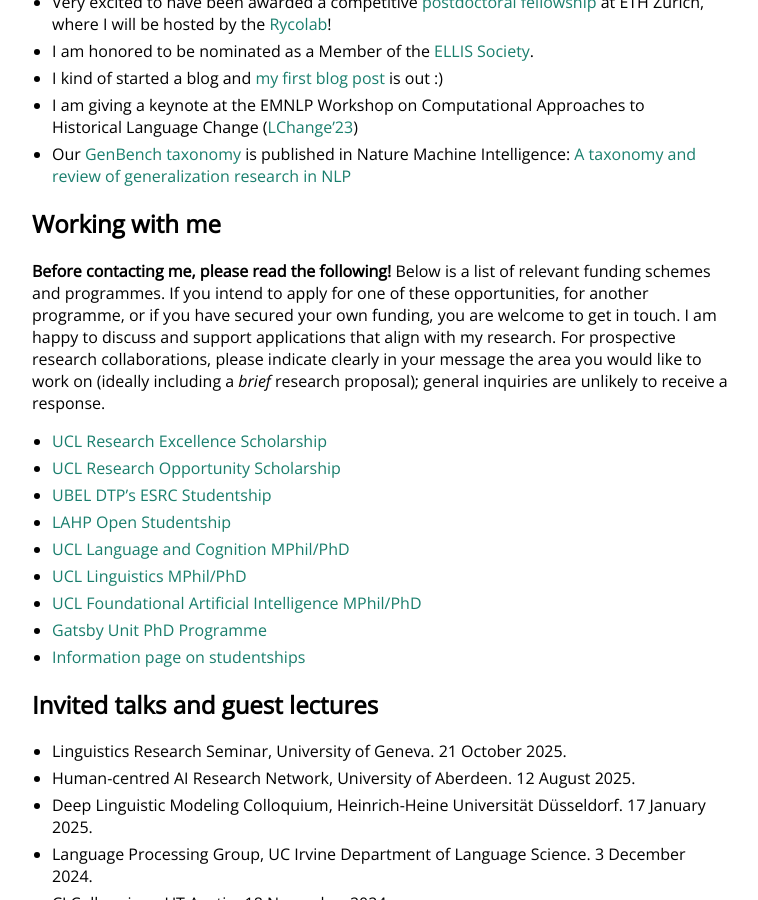
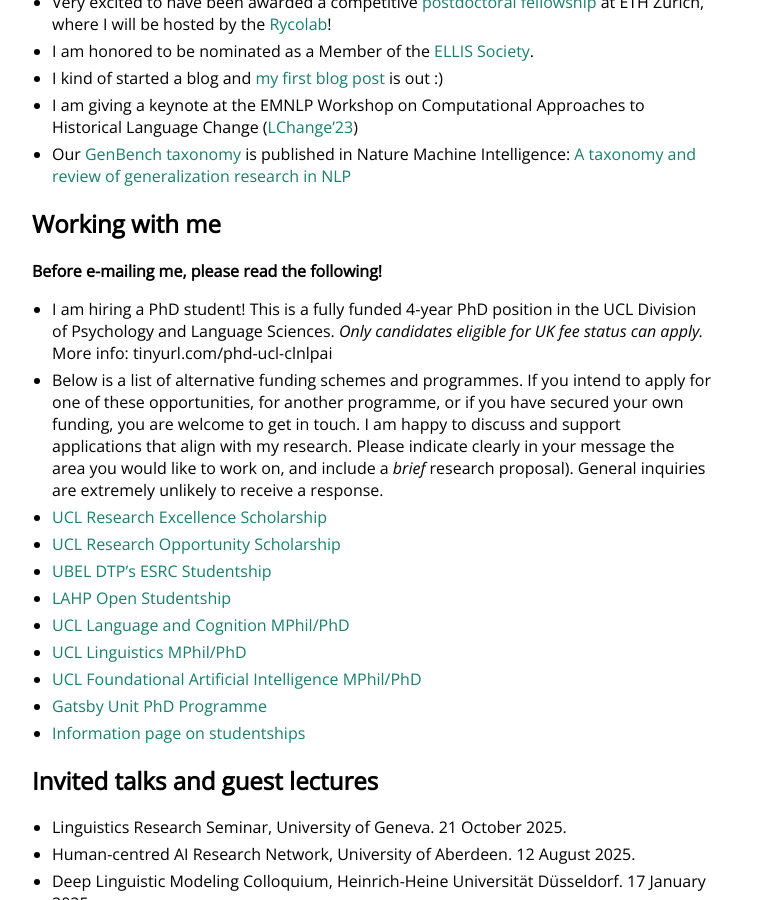
Before and after one commit to glnmario/glnmario.github.io, a Jekyll site: the page built from index.md, in a window 1280 px wide and 900 px high, scrolled down 1066 px. Shown: the whole window, without its empty margins (258-1016 px from the left). Built offline with Jekyll 4.4.1, drawn with Linux system fonts in a browser that asks for light colours; some of the changed text lies outside the part shown.

Commit message:
Update index.md

```diff
--- a/index.md
+++ b/index.md
@@ -37,8 +37,10 @@ My research explores the computational principles underlying the ability to unde
 -->
 
 ## Working with me
-**Before contacting me, please read the following!**
-Below is a list of relevant funding schemes and programmes. If you intend to apply for one of these opportunities, for another programme, or if you have secured your own funding, you are welcome to get in touch. I am happy to discuss and support applications that align with my research. For prospective research collaborations, please indicate clearly in your message the area you would like to work on (ideally including a *brief* research proposal); general inquiries are unlikely to receive a response.
+**Before e-mailing me, please read the following!**
+
+- I am hiring a PhD student! This is a fully funded 4-year PhD position in the UCL Division of Psychology and Language Sciences. *Only candidates eligible for UK fee status can apply.* More info: tinyurl.com/phd-ucl-clnlpai
+- Below is a list of alternative funding schemes and programmes. If you intend to apply for one of these opportunities, for another programme, or if you have secured your own funding, you are welcome to get in touch. I am happy to discuss and support applications that align with my research. Please indicate clearly in your message the area you would like to work on, and include a *brief* research proposal). General inquiries are extremely unlikely to receive a response.
 - [UCL Research Excellence Scholarship](https://www.ucl.ac.uk/scholarships/research-excellence-scholarship)
 - [UCL Research Opportunity Scholarship](https://www.ucl.ac.uk/scholarships/ucl-research-opportunity-scholarship)
 - [UBEL DTP’s ESRC Studentship](https://ubel-dtp.ac.uk/esrc-studentships-main-competition/)
```
Also changed, not shown: other parts of index.md (+1 -1 lines).
